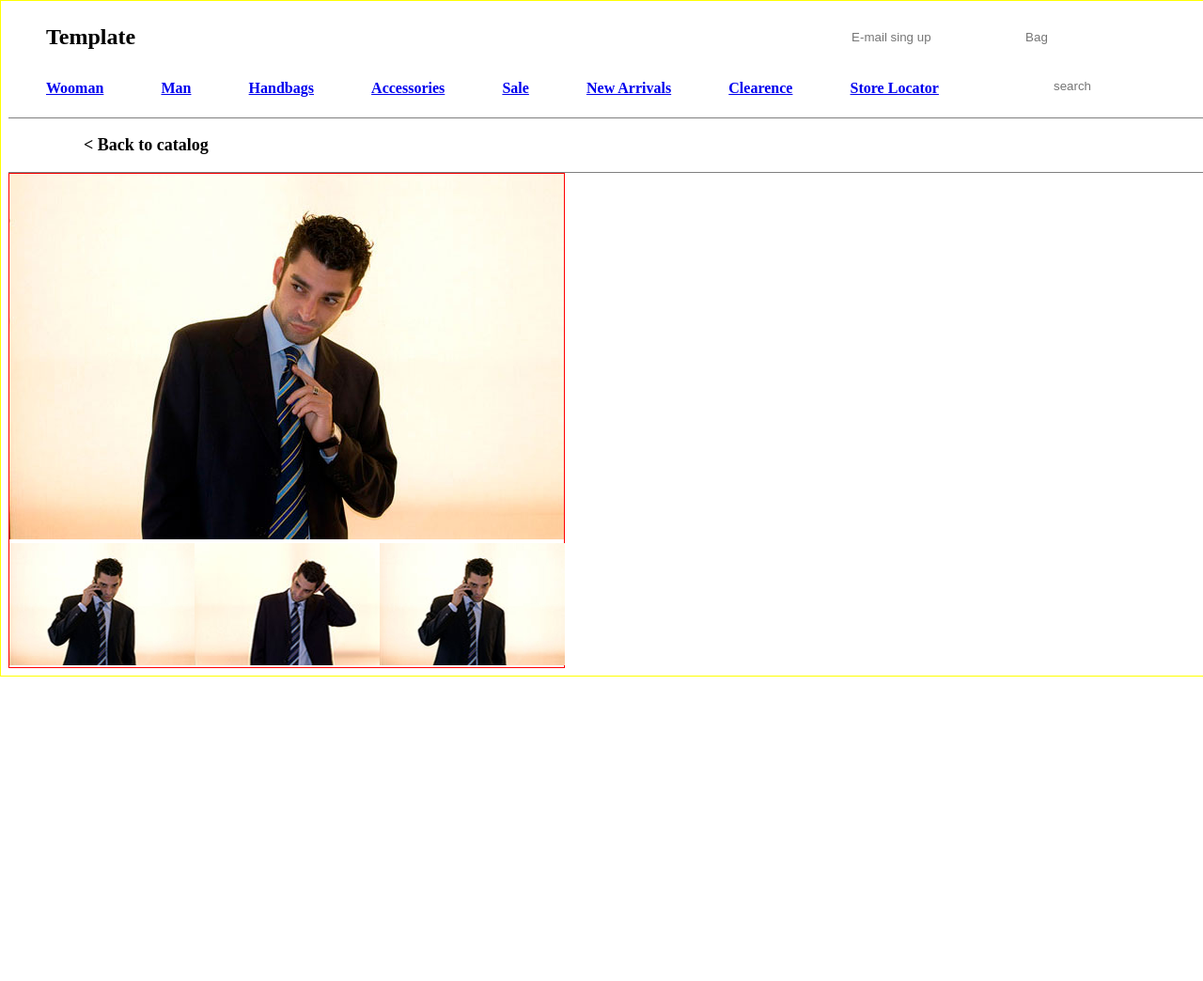
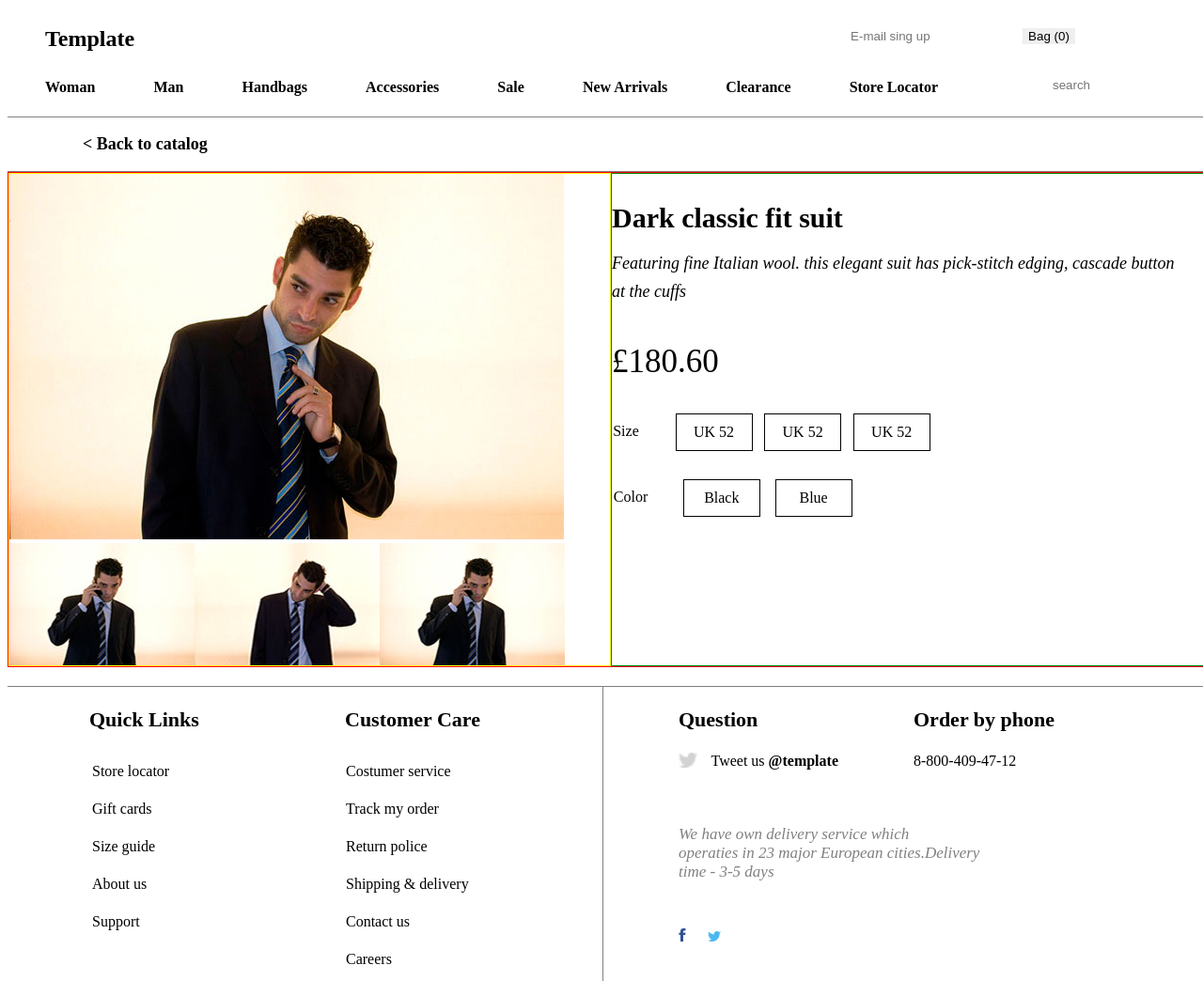
Before and after one commit to KireevM25/Learn, a plain HTML site: page src/pages/item.html in a window 1280 px wide. Shown: the top 1044 px of the page at 94% size. Before the commit the page ends 800 px from the top, so only its background shows below. Drawn offline with Linux system fonts and the light colour scheme.

Commit message:
goodbye my brain

```diff
--- a/src/assets/css/components/footer.css
+++ b/src/assets/css/components/footer.css
@@ -35,7 +35,7 @@
 .table-quick-links-information-menu li {
     width: 100px;
     list-style-type: none;
-    line-height: 25px;
+    line-height: 40px;
 }
 
 .table-customer-care-information-menu {
@@ -51,7 +51,7 @@
 
 .table-customer-care-information-menu li {
     list-style-type: none;
-    line-height: 25px;
+    line-height: 40px;
 }
 
 .border-vertical-information-menu {
--- a/src/assets/css/components/header.css
+++ b/src/assets/css/components/header.css
@@ -35,4 +35,5 @@
 .menu a {
     text-decoration: none;
     color: black;
+    font-weight: bold;
 }
--- a/src/assets/css/components/item.css
+++ b/src/assets/css/components/item.css
@@ -15,9 +15,9 @@
 .pop-up-text {
     display: none;
     position: absolute;
-    left: 0;
-    right: 0;
-    top: 50%;  /* TODO transform translate!! */
+    left: 50%;
+    top: 50%;
+    transform: translate(-50%,-50%); /* TODO transform translate!! */
     font-weight: bold;
     color: red;
     font-size: 25px;
--- a/src/assets/css/pages/item.css
+++ b/src/assets/css/pages/item.css
@@ -1,50 +1,3 @@
-html {
-    width: 1300px;
-    border: solid 1px yellow;
-    justify-content: center;
-    margin: 0 auto;
-}
-
-.logo {
-    display: flex;
-    align-self: center;
-    height: 60px;
-}
-
-h2 {
-    margin-left: 40px;
-    align-self: center;
-}
-.input {
-    align-self: center;
-    margin-left: 760px;
-}
-
-.email {
-    border: none;
-}
-
-.bag {
-    border: none;
-}
-
-.menu nav ul {
-    display: flex;
-    justify-content: space-between;
-    list-style-type: none;
-    width: 950px;
-}
-
-
-.search{
-    margin-top: -37px;
-    margin-left: 1110px ;
-}
-
-.search input {
-    border: none;
-}
-
 .nav-menu {
     border: solid 1px gray;
     border-left: none;
@@ -56,6 +9,7 @@ h2 {
 .nav-menu a {
     text-decoration: none;
     color: black;
+    font-weight: bold;
 }
 
 .nav-menu p {
@@ -64,12 +18,96 @@ h2 {
     width: 216px;
 }
 
-.img-product-main {
-    width: 590px;
-    height: 525px;
+.main-information {
     border: solid 1px red;
+    display: flex;
+}
+
+.main-img-product {
+    width: 50%;
+    border: solid 1px yellow;
 }
 
 .img-product-small {
     display: flex;
 }
+
+.main-description-text {
+    border: solid 1px green;
+    width: 50%;
+}
+
+.main-description-text h2 {
+    font-size: 30px;
+    margin: 30px 0 0 0;
+}
+
+.main-description-text i {
+    font-size: 18px;
+    line-height: 30px;
+}
+
+.main-price-product {
+    font-size: 35px;
+    margin-top: 40px;
+}
+
+.size-product {
+    width: 53%;
+}
+
+.size-product ul {
+    display: flex;
+    list-style-type: none;
+    justify-content: space-between;
+}
+
+.size-product span {
+    text-align: center;
+    padding: 10px 0;
+    text-align: center;
+    width: 80px;
+    margin-left: -65px;
+}
+
+.size-product li {
+    border: solid 1px black;
+    padding: 10px 0;
+    text-align: center;
+    width: 80px;
+}
+
+.size-product a {
+    text-decoration: none;
+    color: black;
+}
+
+.color-product {
+    margin-top: 30px;
+    width: 40%;
+}
+
+.color-product ul {
+    display: flex;
+    list-style-type: none;
+    justify-content: space-between;
+}
+
+.color-product span {
+    padding: 10px 0;
+    text-align: center;
+    width: 80px;
+    margin-left: -60px;
+}
+
+.color-product li {
+    border: solid 1px black;
+    padding: 10px 0;
+    text-align: center;
+    width: 80px;
+}
+
+.color-product a {
+    text-decoration: none;
+    color: black;
+}
--- a/src/pages/item.html
+++ b/src/pages/item.html
@@ -5,49 +5,75 @@
     <meta http-equiv="X-UA-Compatible" content="IE=edge">
     <meta name="viewport" content="width=device-width, initial-scale=1.0">
     <title>Document</title>
-    <link rel="stylesheet" href="../assets/css/pages/item.css">
+    <link href="../assets/css/pages/item.css" rel="stylesheet">
+    <link href="../assets/css/main.css" rel="stylesheet">
+    <link href="../assets/css/components/header.css" rel="stylesheet">
+    <link href="../assets/css/components/arrivals.css" rel="stylesheet">
+    <link href="../assets/css/pages/main-page.css" rel="stylesheet">
+    <link href="../assets/css/components/arrivals.css" rel="stylesheet">
+    <link href="../assets/css/components/slider.css" rel="stylesheet">
+    <link href="../assets/css/components/footer.css" rel="stylesheet">
 </head>
 <body>
-    <div class="logo">
-        <h2>Template</h2>
-            <div class="input">
-                <input class="email" type="email" placeholder="E-mail sing up">
-                <input class="bag" type="bag" placeholder="Bag">
-            </div>
-    </div>
-        <div class="menu">
-            <nav>
-                <ul>
-                    <li class="list"> <a href="#"><b>Wooman</b></a></li>
-                    <li class="list"> <a href="#"><b>Man</b></a></li>
-                    <li class="list"> <a href="#"><b>Handbags</b></a></li>
-                    <li class="list"> <a href="#"><b>Accessories</b></a></li>
-                    <li class="list"> <a href="#"><b>Sale</b></a></li>
-                    <li class="list"> <a href="#"><b>New Arrivals</b></a></li>
-                    <li class="list"> <a href="#"><b>Clearence</b></a></li>
-                    <li class="list"> <a href="#"><b>Store Locator</b></a></li>
-                </ul>
-            </nav>
+
+    <div data-template="../components/header.html"></div>
+
+        <div class="nav-menu">
+            <a href="../pages/catalog.html">
+                <p>< Back to catalog</p></a>
         </div>
-            <div class="search">
-                <input type="text" placeholder="search">
-            </div>
-                <div class="nav-menu" >
-                    <a href="../pages/catalog.html"><p><b>< Back to catalog</b></p></a>
+
+            <div class="main-information">
+
+                <div class="main-img-product">
+                    <img src="../assets/img/items/thumb_0.jpg" alt="">
+                        <div class="img-product-small">
+                            <img src="../assets/img/items/thumb_2.jpg" alt="">
+                            <img src="../assets/img/items/thumb_1.jpg" alt="">
+                            <img src="../assets/img/items/thumb_2.jpg" alt="">
+                        </div>
                 </div>
-                    <div class="img-product-main">
-                        <img src="../assets/img/items/thumb_0.jpg" alt="">
-                            <div class="img-product-small">
-                                <img src="../assets/img/items/thumb_2.jpg" alt="">
-                                <img src="../assets/img/items/thumb_1.jpg" alt="">
-                                <img src="../assets/img/items/thumb_2.jpg" alt="">
-                            </div>
+
+                <div class="main-description-text">
+
+                    <div>
+                        <h2>Dark classic fit suit</h2>
+                            <p>
+                                <i>Featuring fine Italian wool. this elegant suit has pick-stitch edging, cascade button <br>at the cuffs
+                                </i>
+                            </p>
+                        <p class="main-price-product">
+                            £180.60
+                        </p>
                     </div>
 
+                    <div class="options-product">
+                        <div class="size-product">
+                            <ul>
+                                <span>Size</span>
+                                <li><a href="#"> UK 52 </a></li>
+                                <li><a href="#"> UK 52 </a></li>
+                                <li><a href="#"> UK 52 </a></li>
+                            </ul>
+                        </div>
+
+                        <div class="color-product">
+                            <ul>
+                                <span>Color</span>
+                                <li><a href="#">Black</a></li>
+                                <li><a href="#">Blue</a></li>
+                            </ul>
+                        </div>
+                    </div>
+
+                </div>
+
+            </div>
 
 
-                    <div>
+    <div data-template="../components/footer.html"></div>
 
-                    </div>
+    <script src="../scripts/templates.js"></script>
+
 </body>
 </html>
--- a/src/scripts/templates.js
+++ b/src/scripts/templates.js
@@ -4,7 +4,7 @@ Array.from(document.querySelectorAll("[data-template]")).forEach(elem => {
     xhr.onreadystatechange= function() {
         if (this.readyState!==4) return;
         if (this.status!==200) return;
-        elem.outerHTML = this.responseText.replace(/@root/g, '/max');
+        elem.outerHTML = this.responseText.replace(/@root/g, '');
     };
     xhr.send();
 })
```
Also changed, not shown: src/assets/css/components/drop-down-menu.css (+11 -5 lines), src/assets/css/pages/catalog.css (+8 -2 lines), src/components/drop-down-menu.html (added, +57 -0 lines), src/pages/catalog.html (+8 -71 lines).
